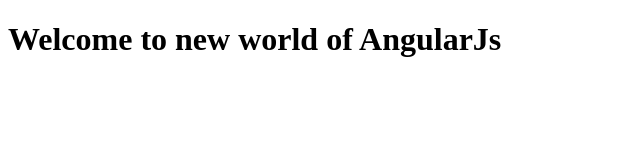
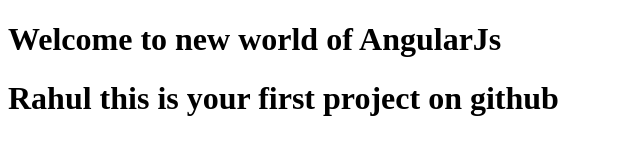
Before and after one commit to RAHULTHORAT143/coursera-text, a plain HTML site: page index.html in a window 1280 px wide. Shown: the whole page, without its empty margins (0-640 px from the left). Drawn offline with Linux system fonts and the light colour scheme.

Commit message:
second-web project.

```diff
--- a/index.html
+++ b/index.html
@@ -5,5 +5,7 @@
 </head>
 <body>
 <h1>Welcome to new world of AngularJs </h1>
+
+<h1>Rahul this is your first project on github </h1>
 </body>
 </html>
```
